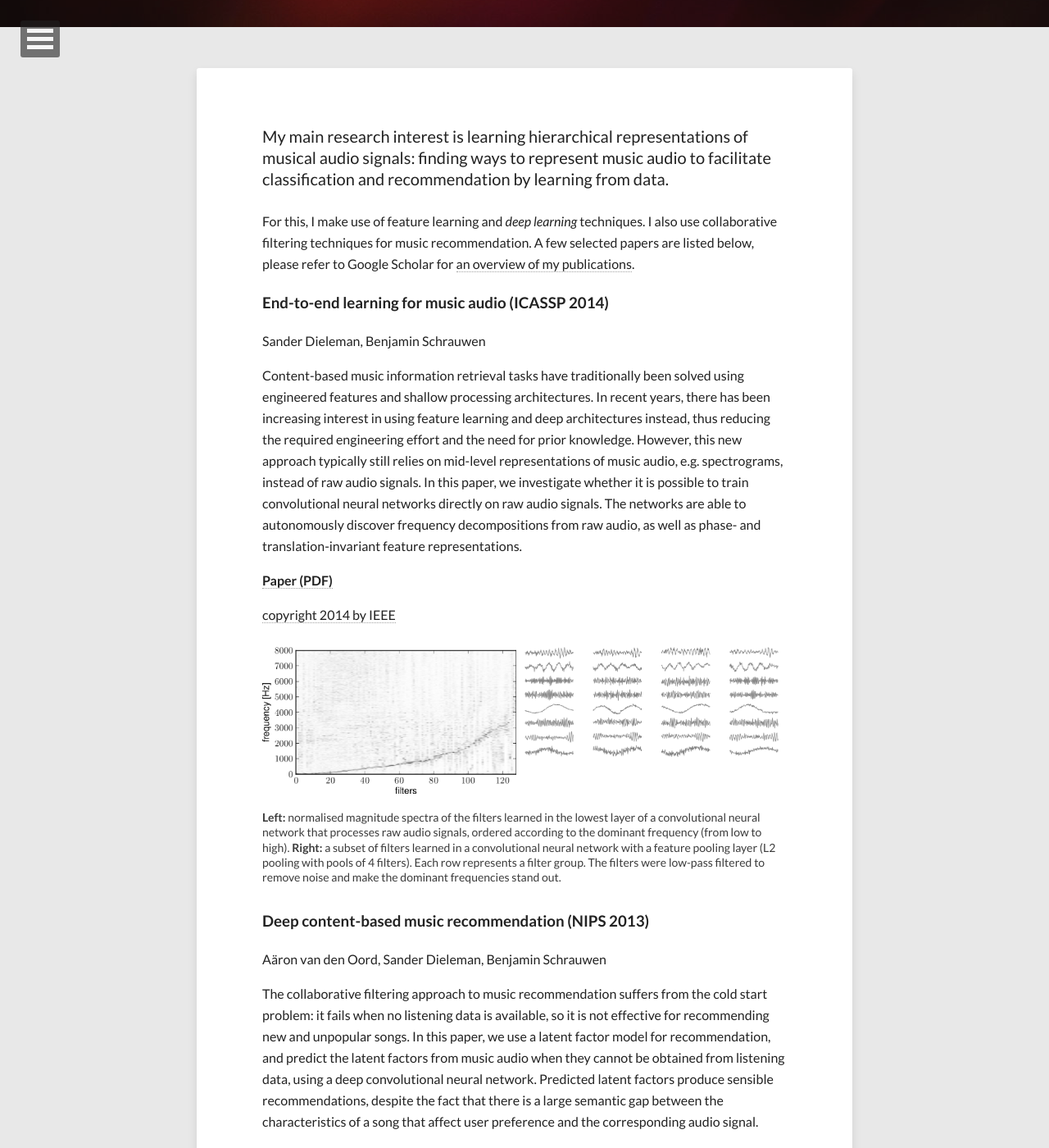
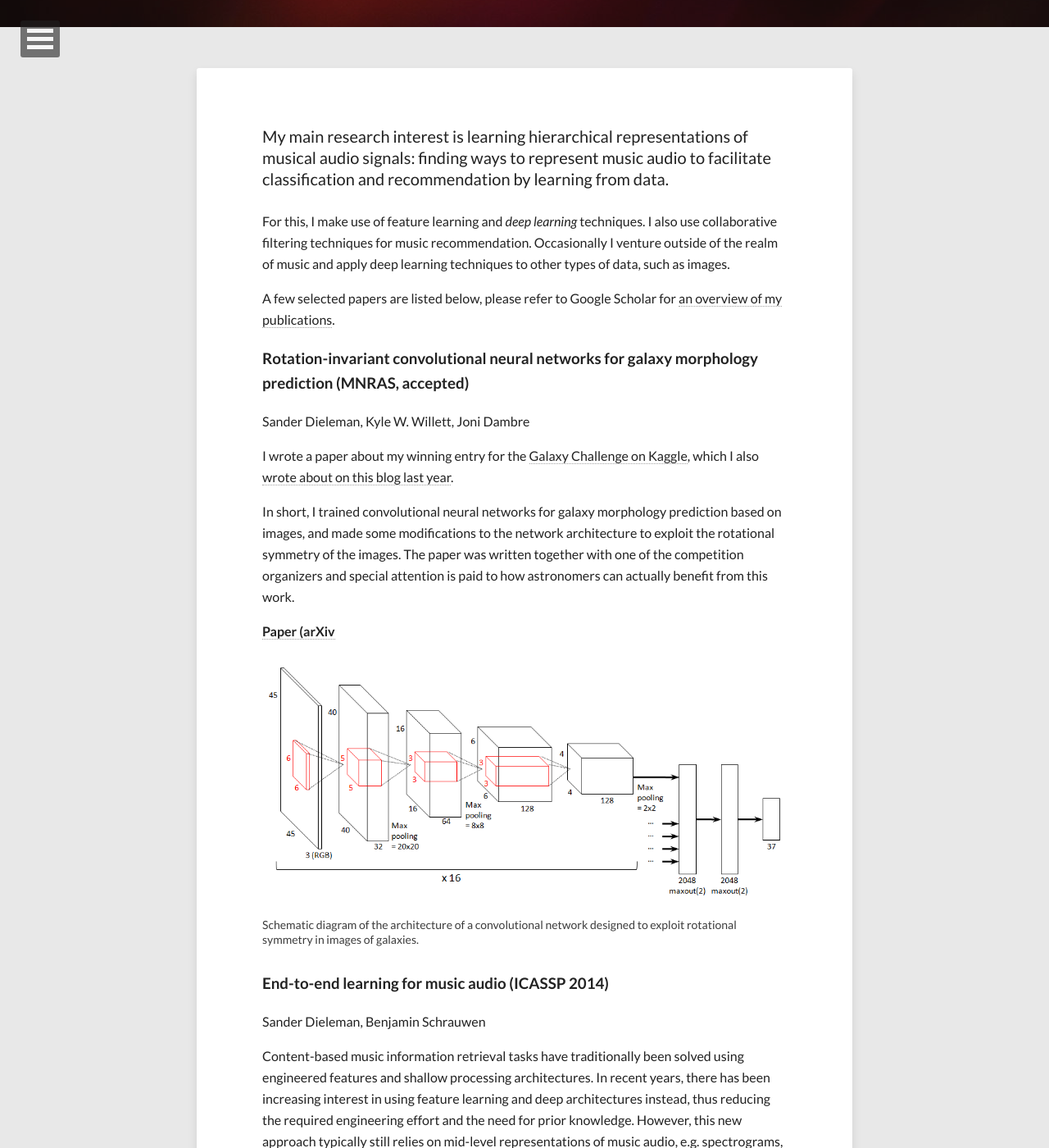
Before and after one commit to benanne/benanne.github.io, a Jekyll site: the page built from research.md, in a window 1280 px wide and 1400 px high, scrolled down 367 px. Shown: the whole window at 82% size. Built offline with Jekyll 4.4.1, drawn with Linux system fonts in a browser that asks for light colours; nearby versions of some CDN libraries.

Commit message:
update research page: add the GZ paper

```diff
--- a/research.md
+++ b/research.md
@@ -12,7 +12,27 @@ image:
 
 My main research interest is learning hierarchical representations of musical audio signals: finding ways to represent music audio to facilitate classification and recommendation by learning from data.
 
-For this, I make use of feature learning and *[deep learning](http://en.wikipedia.org/wiki/Deep_learning)* techniques. I also use collaborative filtering techniques for music recommendation. A few selected papers are listed below, please refer to Google Scholar for [an overview of my publications](http://scholar.google.be/citations?user=2ZU62T4AAAAJ).
+For this, I make use of feature learning and *[deep learning](http://en.wikipedia.org/wiki/Deep_learning)* techniques. I also use collaborative filtering techniques for music recommendation. Occasionally I venture outside of the realm of music and apply deep learning techniques to other types of data, such as images.
+
+A few selected papers are listed below, please refer to Google Scholar for [an overview of my publications](http://scholar.google.be/citations?user=2ZU62T4AAAAJ).
+
+
+### Rotation-invariant convolutional neural networks for galaxy morphology prediction (MNRAS, accepted)
+
+Sander Dieleman, Kyle W. Willett, Joni Dambre
+
+I wrote a paper about my winning entry for the [Galaxy Challenge on Kaggle](http://www.kaggle.com/c/galaxy-zoo-the-galaxy-challenge), which I also [wrote about on this blog last year](http://benanne.github.io/2014/04/05/galaxy-zoo.html).
+
+In short, I trained convolutional neural networks for galaxy morphology prediction based on images, and made some modifications to the network architecture to exploit the rotational symmetry of the images. The paper was written together with one of the competition organizers and special attention is paid to how astronomers can actually benefit from this work.
+
+[**Paper (arXiv**](http://arxiv.org/abs/1503.07077)
+
+<figure>
+    <a href="/images/architecture.png"><img src="/images/architecture.png" alt="Schematic diagram of the architecture of a convolutional network designed to exploit rotational symmetry in images of galaxies."></a>
+    <figcaption>Schematic diagram of the architecture of a convolutional network designed to exploit rotational symmetry in images of galaxies.</figcaption>
+</figure>
+
+
 
 ### End-to-end learning for music audio (ICASSP 2014)
 
@@ -63,24 +83,3 @@ Recent results in feature learning indicate that simple algorithms such as K-mea
 
     <figcaption>Three multiscale time-frequency representations of audio signals. From left to right: multiresolution spectrograms, Gaussian pyramid, Laplacian pyramid.</figcaption>
 </figure>
-
-<!--
-## What HPSTR brings to the table:
-
-* Responsive templates for post, page, and post index `_layouts`. Looks great on mobile, tablet, and desktop devices.
-* Gracefully degrads in older browsers. Compatible with Internet Explorer 8+ and all modern browsers.
-* Modern and minimal design.
-* Sweet animated menu.
-* Background image support.
-* Readable typography to make your words shine.
-* Support for large images to call out your favorite posts.
-* Comments powered by [Disqus](http://disqus.com) if you choose to enable.
-* Simple and clear permalink structure[^1].
-* [Open Graph](https://developers.facebook.com/docs/opengraph/) and [Twitter Cards](https://dev.twitter.com/docs/cards) support for a better social sharing experience.
-* Simple [custom 404 page]({{ site.url }}/404.html) to get you started.
-* Stylesheets for Pygments and Coderay [syntax highlighting]({{ site.url }}/code-highlighting-post/) to make your code examples look snazzy
-* [Grunt](http://gruntjs.com) build script for easy theme development
-
-<div markdown="0"><a href="{{ site.url }}/theme-setup" class="btn btn-info">Install the Theme</a></div>
-
-[^1]: Example: *domain.com/category-name/post-title* -->
```
